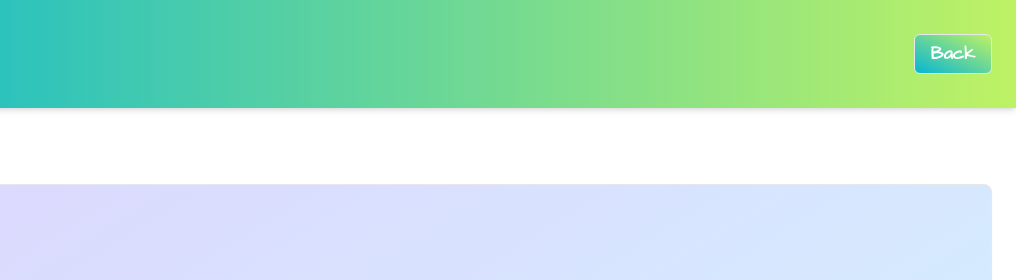
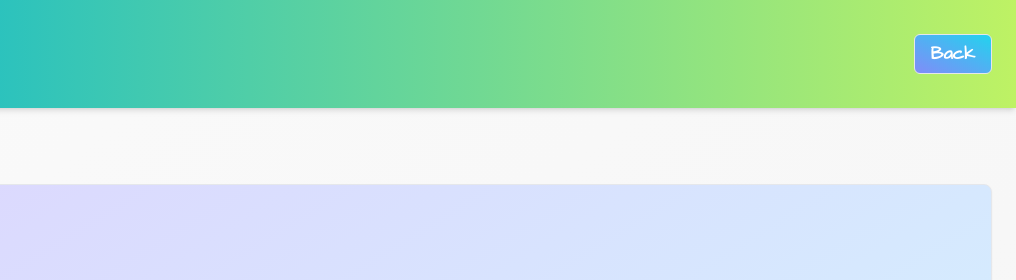
Before and after one commit to MariaGargoles/mariagargoles.github.io, a website: page blog.html in a window 1280 px wide. Shown: the top 280 px of the page, 264-1280 px from the left. Drawn offline with Linux system fonts and the light colour scheme.

Commit message:
fixed chaching file

```diff
--- a/blog.html
+++ b/blog.html
@@ -4,7 +4,7 @@
 <head>
   <meta charset="UTF-8">
   <meta name="viewport" content="width=device-width, initial-scale=1.0">
-  <link href="./src/output.css" rel="stylesheet">
+  <link href="./src/output.css?v=432423" rel="stylesheet">
   <title>Maria Gargoles Lajarin | Blog</title>
   </head>
   <div class="flex flex-col min-h-screen bg-gradient-to-br from-neutral-50 to-neutral-100">
```
Also changed, not shown: proyects.html (+1 -1 lines), src/output.css.
